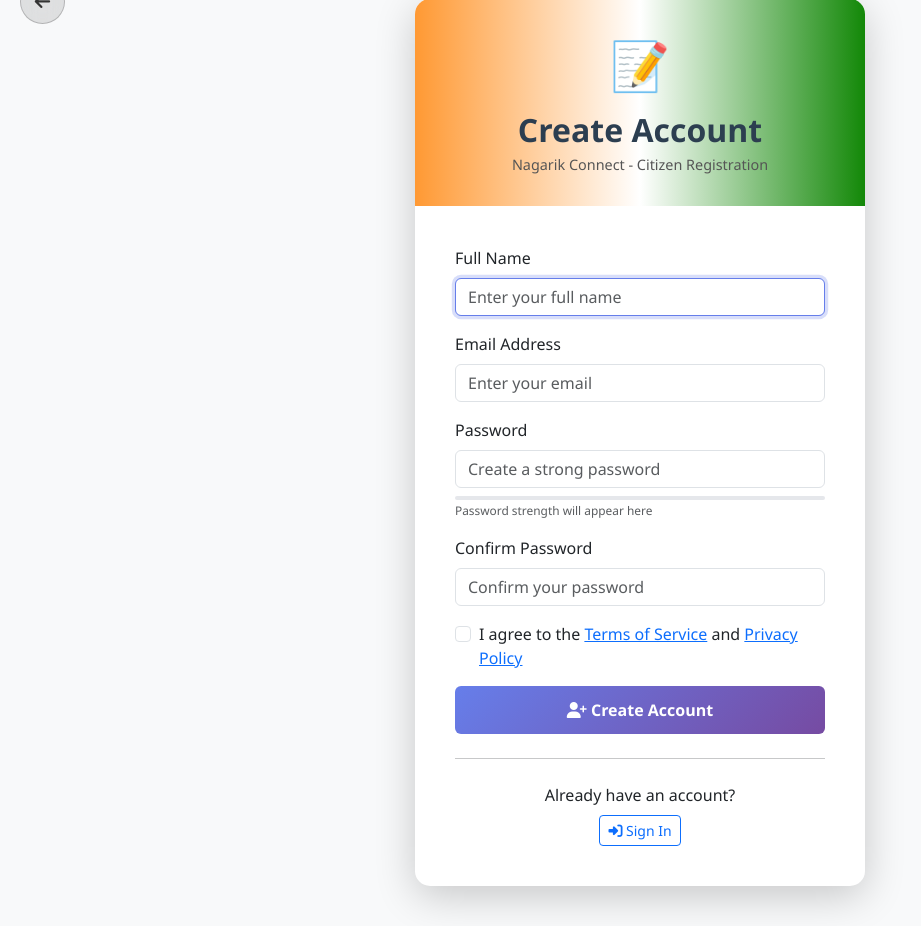
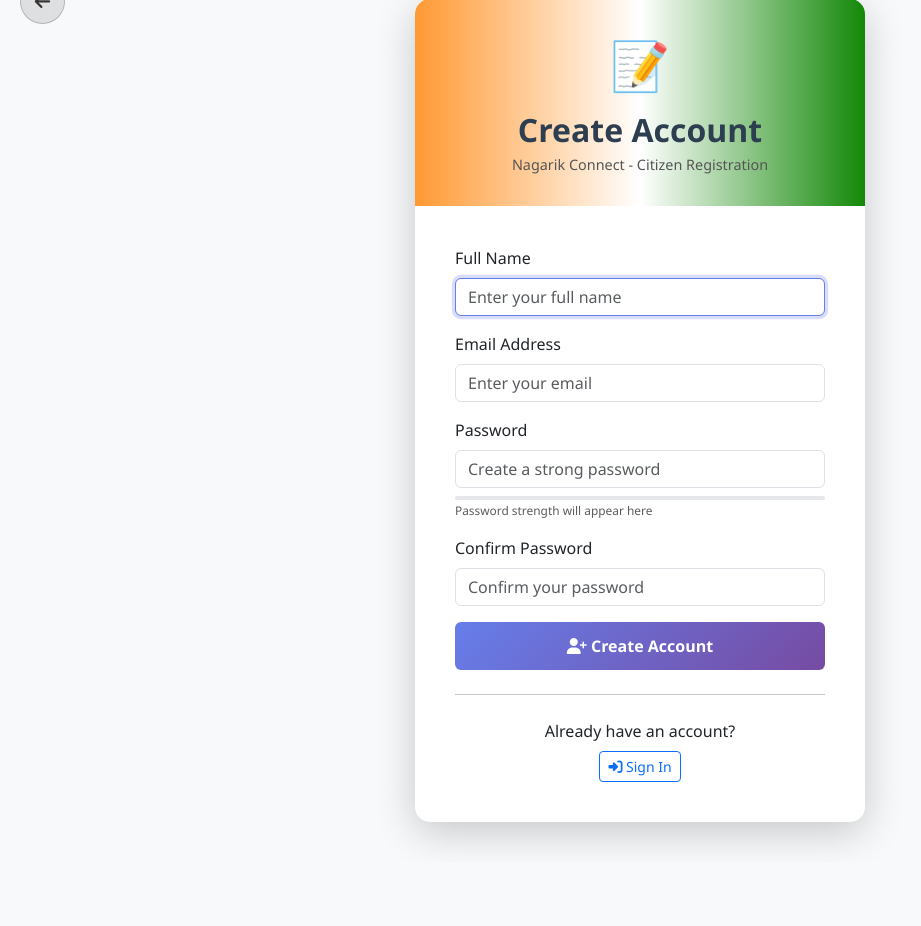
Before and after one commit to Nagashrisajjan/nagarik-connect, a Flask app: page /register in a window 1280 px wide. Shown: the part 41-967 px from the top of the page, without its empty margins (0-921 px from the left). After the commit the page ends 886 px from the top, so only its background shows below. Run offline with Flask 3, Linux system fonts and the light colour scheme.

Commit message:
Update contact info and remove terms checkbox from registration

```diff
--- a/templates/about.html
+++ b/templates/about.html
@@ -161,14 +161,14 @@
               <div class="text-center">
                 <i class="fas fa-envelope fa-2x text-primary mb-2"></i>
                 <p class="text-dark mb-0"><strong>Email</strong></p>
-                <p class="text-dark">support@nagarikconnect.gov.in</p>
+                <p class="text-dark">sajjannagashri@gmail.com</p>
               </div>
             </div>
             <div class="col-md-4 mb-3">
               <div class="text-center">
                 <i class="fas fa-phone fa-2x text-success mb-2"></i>
                 <p class="text-dark mb-0"><strong>Helpline</strong></p>
-                <p class="text-dark">1800-XXX-XXXX (Toll Free)</p>
+                <p class="text-dark">9535979174</p>
               </div>
             </div>
             <div class="col-md-4 mb-3">
--- a/templates/home.html
+++ b/templates/home.html
@@ -857,9 +857,9 @@
 
                 <div class="footer-section">
                     <h4>Contact Info</h4>
-                    <p><i class="fas fa-envelope"></i> support@nagarikconnect.gov.in</p>
-                    <p><i class="fas fa-phone"></i> 1800-XXX-XXXX</p>
-                    <p><i class="fas fa-map-marker-alt"></i> New Delhi, India</p>
+                    <p><i class="fas fa-envelope"></i> sajjannagashri@gmail.com</p>
+                    <p><i class="fas fa-phone"></i> 9535979174</p>
+                    <p><i class="fas fa-map-marker-alt"></i> Shimoga, Karnataka, India</p>
                 </div>
             </div>
 
--- a/templates/register.html
+++ b/templates/register.html
@@ -203,13 +203,6 @@
                placeholder="Confirm your password" required>
       </div>
 
-      <div class="mb-3 form-check">
-        <input class="form-check-input" type="checkbox" id="terms" required>
-        <label class="form-check-label" for="terms">
-          I agree to the <a href="#" target="_blank">Terms of Service</a> and <a href="#" target="_blank">Privacy Policy</a>
-        </label>
-      </div>
-
       <button type="submit" class="btn btn-primary btn-register w-100">
         <i class="fas fa-user-plus"></i> Create Account
       </button>
```
